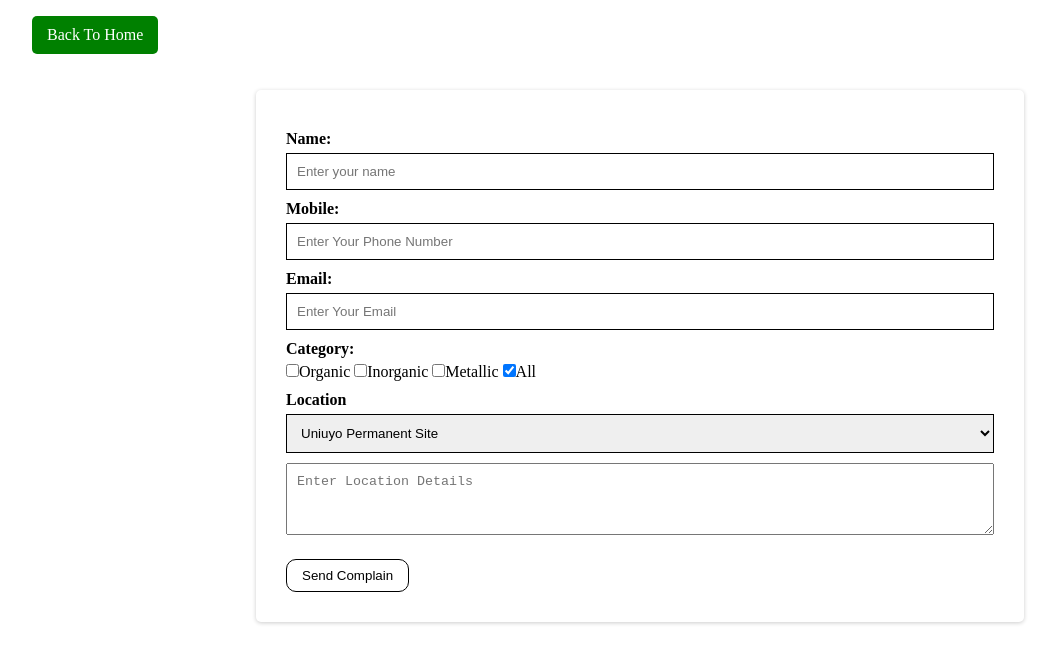
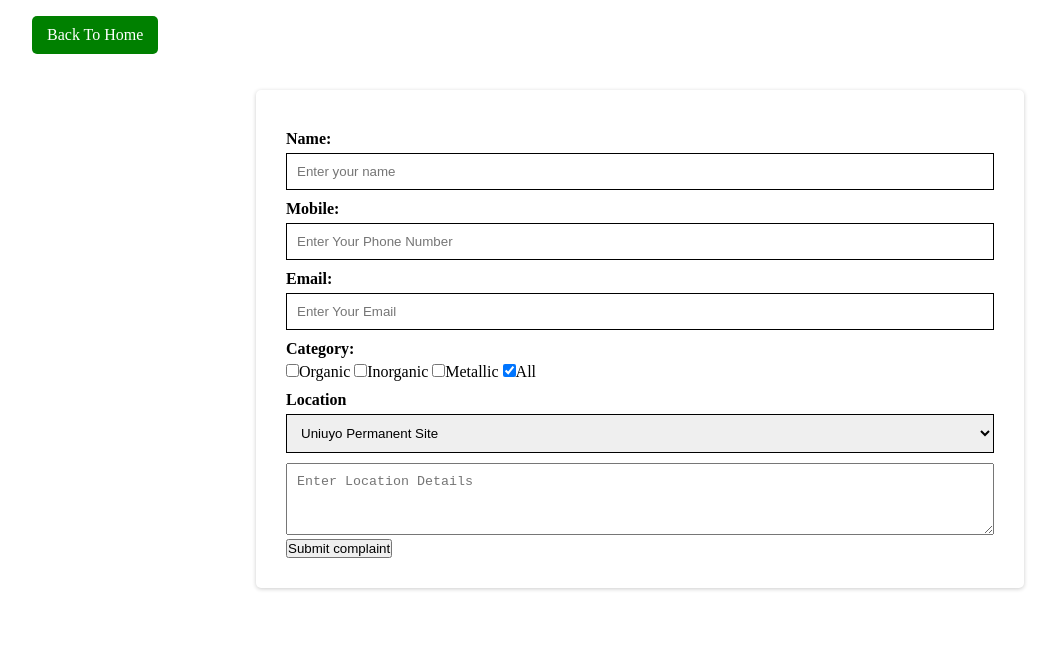
Before and after one commit to Victor-Okpukpan/wasteManagementSystem, a plain HTML site: page complain.html in a window 1280 px wide. Shown: the whole page, without its empty margins (0-1056 px from the left). Drawn offline with nearby package versions, Linux system fonts and the light colour scheme.

Commit message:
updated structure

```diff
--- a/complain.html
+++ b/complain.html
@@ -57,7 +57,7 @@
                 <textarea name="ldetails" id="ldetails" placeholder="Enter Location Details"></textarea>
             </div>
 
-            <input type="submit" value="Send Complain">
+            <button type="submit" class="btn">Submit complaint</button>
         </form>
     </div>
 </body>
```
